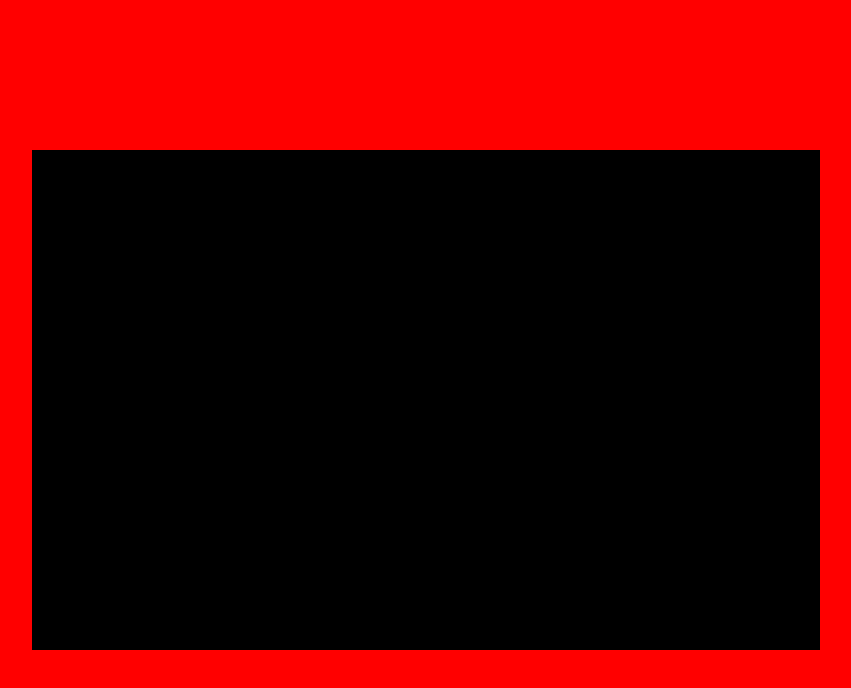
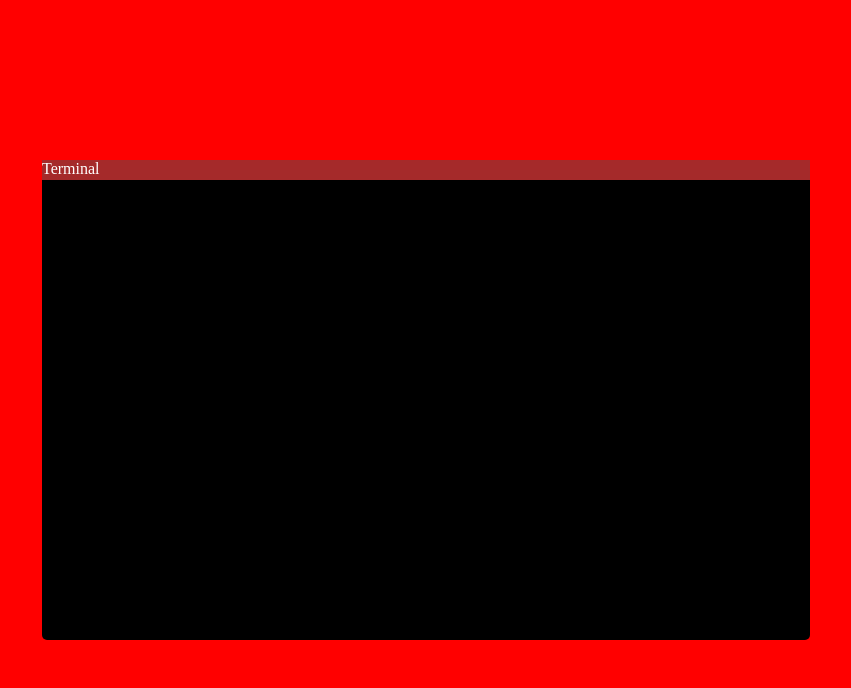
Before and after one commit to Wahid-Abdul/aboutme-terminal, a React (Create React App) app: page / in a window 1280 px wide. Shown: the top 688 px of the page, without its empty margins (214-1065 px from the left). Built offline with nearby package versions, Linux system fonts and the light colour scheme.

Commit message:
- title, body components

```diff
--- a/src/App.css
+++ b/src/App.css
@@ -10,12 +10,3 @@
   height: 60vh;
   width: 60vw;
 }
-#mydivheader {
-  padding: 10px;
-  cursor: move;
-  z-index: 10;
-  background-color: black;
-  color: #fff;
-  position: absolute;
-  z-index: 9;
-}
--- a/src/App.js
+++ b/src/App.js
@@ -1,17 +1,11 @@
-import logo from './logo.svg';
 import './App.css';
-import { useEffect } from 'react';
-import dragElement from './utils/dragEnabler';
+import Terminal from './components/Terminal';
 
 const App = () => {
 
-  useEffect(() => {
-    dragElement(document.getElementById("mydivheader"));
-  }, [])
-
   return (
     <div className="App">
-        <div className="terminal" id="mydivheader"></div>
+      <Terminal />
     </div>
   );
 }
--- /dev/null
+++ b/src/components/Terminal.css
@@ -0,0 +1,9 @@
+#dragTerminal {
+    cursor: move;
+    z-index: 10;
+    background-color: black;
+    color: #fff;
+    position: absolute;
+    z-index: 9;
+    border-radius: 5px;
+  }
--- /dev/null
+++ b/src/components/Terminal.js
@@ -0,0 +1,16 @@
+import { useEffect } from "react";
+import dragElement from "../utils/dragEnabler";
+import './Terminal.css'
+import TerminalBody from "./TerminalBody/TerminalBody";
+import TerminalTitle from "./TerminalTitle/TerminalTitle";
+
+const Terminal = () => {
+
+    return (
+        <div className="terminal" id="dragTerminal">
+            <TerminalTitle />
+            <TerminalBody />
+        </div>
+    )
+}
+export default Terminal;
--- /dev/null
+++ b/src/components/TerminalTitle/TerminalTitle.css
@@ -0,0 +1,4 @@
+.header {
+    background-color: brown;
+    height: 20px;
+}
--- /dev/null
+++ b/src/components/TerminalTitle/TerminalTitle.js
@@ -0,0 +1,18 @@
+import { useEffect } from 'react';
+import dragElement from '../../utils/dragEnabler';
+import './TerminalTitle.css';
+
+const TerminalTitle = () => {
+    useEffect(() => {
+        const header = document.getElementById('dragTerminalTitle')
+        const terminal = document.getElementById('dragTerminal')
+        dragElement(header, terminal)
+    })
+    return (
+        <div className="header" id="dragTerminalTitle">
+            Terminal
+        </div>
+    )
+}
+
+export default TerminalTitle;
--- /dev/null
+++ b/src/components/terminalBody/TerminalBody.js
@@ -0,0 +1,5 @@
+import "./TerminalBody.css"
+const TerminalBody= () => {
+    return(<div></div>)
+}
+export default TerminalBody;
--- a/src/utils/dragEnabler.js
+++ b/src/utils/dragEnabler.js
@@ -1,5 +1,5 @@
 
-const dragElement = (elm) => {
+const dragElement = (elm, elmContainer) => {
     var pos1, pos2, pos3, pos4;
     elm.onmousedown = dragMouseDown;
 
@@ -22,8 +22,8 @@ const dragElement = (elm) => {
       //update
       pos3 = e.clientX;
       pos4 = e.clientY;
-      elm.style.top = elm.offsetTop - pos2 + "px";
-      elm.style.left = elm.offsetLeft - pos1 + "px";
+      elmContainer.style.top = elmContainer.offsetTop - pos2 + "px";
+      elmContainer.style.left = elmContainer.offsetLeft - pos1 + "px";
     }
 
     function dragMouseUp() {
```
Also changed, not shown: src/components/terminalBody/TerminalBody.css (added).
